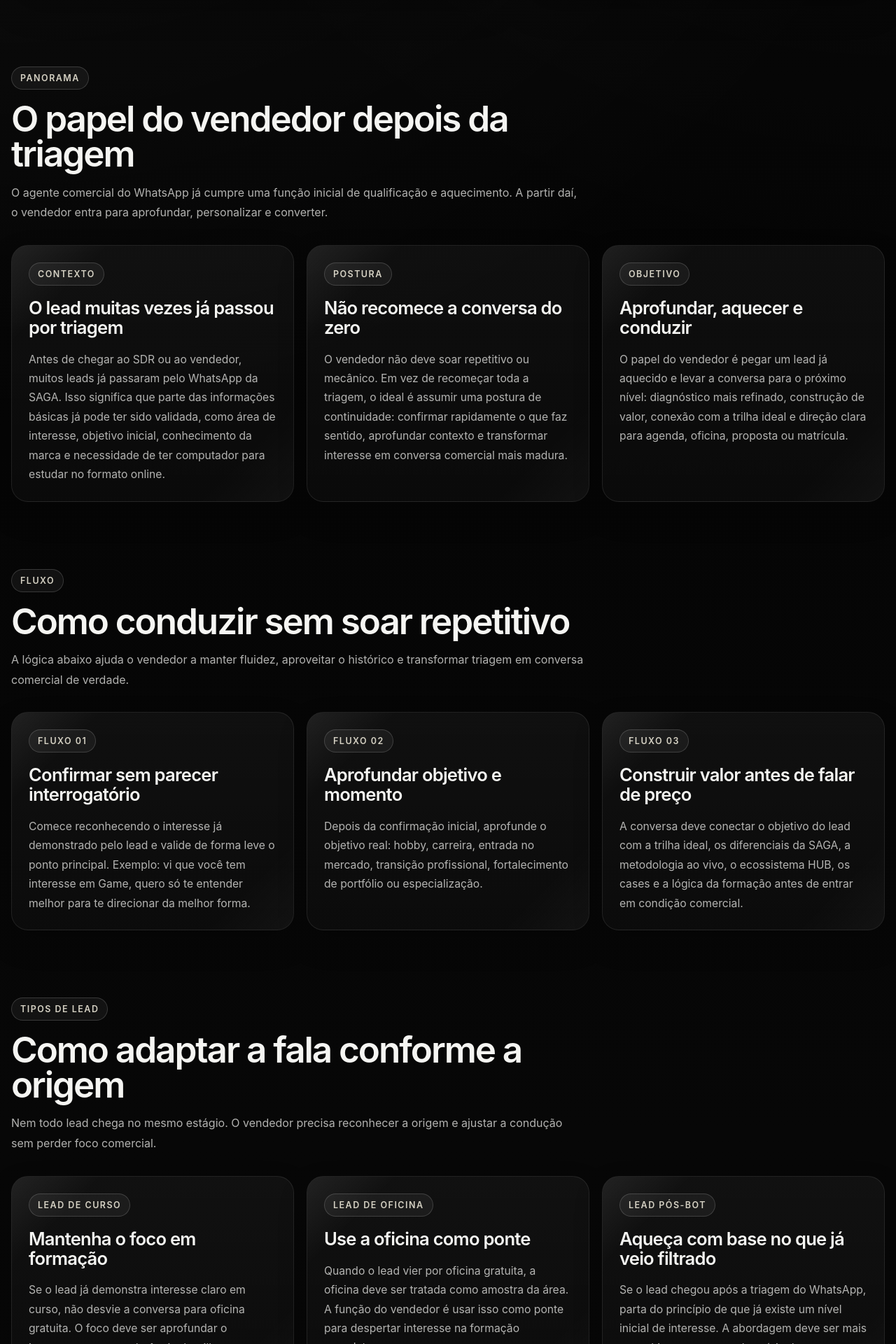
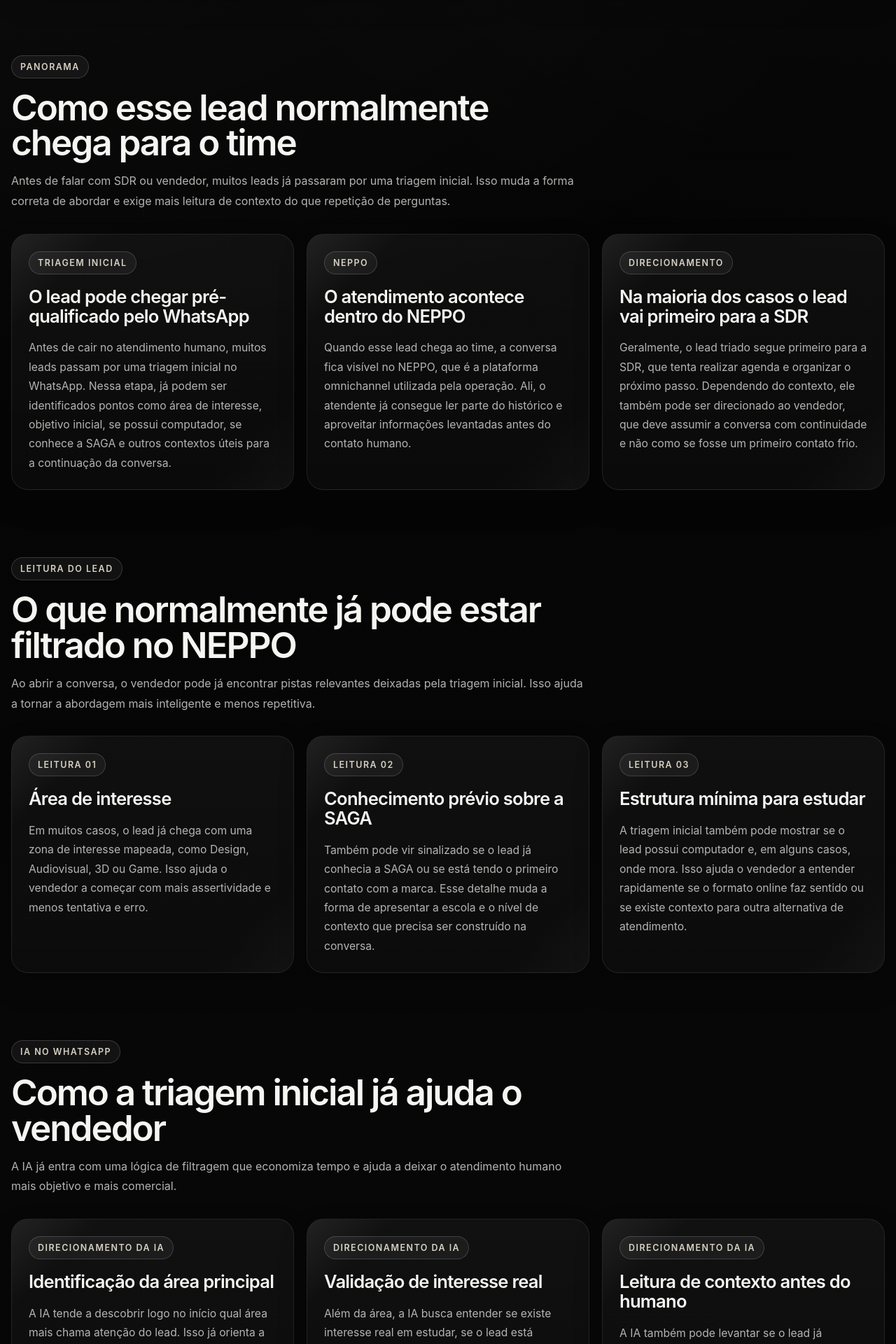
Before and after one commit to Jonatas-F/onbording_comercial, a React (Vite) app: page /abordagem-scripts in a window 1280 px wide. Shown: the part 880-2800 px from the top of the page at 70% size. Built offline with nearby package versions, Linux system fonts and the light colour scheme.

Commit message:
refactor: ajusta dicas de abordagem comercial com contexto do neppo

```diff
--- a/src/pages/AbordagemScriptsPage.jsx
+++ b/src/pages/AbordagemScriptsPage.jsx
@@ -2,55 +2,73 @@ import SectionHeading from '../components/ui/SectionHeading'
 
 const contextCards = [
   {
-    eyebrow: 'Contexto',
-    title: 'O lead muitas vezes já passou por triagem',
-    text: 'Antes de chegar ao SDR ou ao vendedor, muitos leads já passaram pelo WhatsApp da SAGA. Isso significa que parte das informações básicas já pode ter sido validada, como área de interesse, objetivo inicial, conhecimento da marca e necessidade de ter computador para estudar no formato online.',
+    eyebrow: 'Triagem inicial',
+    title: 'O lead pode chegar pré-qualificado pelo WhatsApp',
+    text: 'Antes de cair no atendimento humano, muitos leads passam por uma triagem inicial no WhatsApp. Nessa etapa, já podem ser identificados pontos como área de interesse, objetivo inicial, se possui computador, se conhece a SAGA e outros contextos úteis para a continuação da conversa.',
   },
   {
-    eyebrow: 'Postura',
-    title: 'Não recomece a conversa do zero',
-    text: 'O vendedor não deve soar repetitivo ou mecânico. Em vez de recomeçar toda a triagem, o ideal é assumir uma postura de continuidade: confirmar rapidamente o que faz sentido, aprofundar contexto e transformar interesse em conversa comercial mais madura.',
+    eyebrow: 'NEPPO',
+    title: 'O atendimento acontece dentro do NEPPO',
+    text: 'Quando esse lead chega ao time, a conversa fica visível no NEPPO, que é a plataforma omnichannel utilizada pela operação. Ali, o atendente já consegue ler parte do histórico e aproveitar informações levantadas antes do contato humano.',
   },
   {
-    eyebrow: 'Objetivo',
-    title: 'Aprofundar, aquecer e conduzir',
-    text: 'O papel do vendedor é pegar um lead já aquecido e levar a conversa para o próximo nível: diagnóstico mais refinado, construção de valor, conexão com a trilha ideal e direção clara para agenda, oficina, proposta ou matrícula.',
+    eyebrow: 'Direcionamento',
+    title: 'Na maioria dos casos o lead vai primeiro para a SDR',
+    text: 'Geralmente, o lead triado segue primeiro para a SDR, que tenta realizar agenda e organizar o próximo passo. Dependendo do contexto, ele também pode ser direcionado ao vendedor, que deve assumir a conversa com continuidade e não como se fosse um primeiro contato frio.',
   },
 ]
 
-const flowCards = [
+const neppeReadingCards = [
   {
-    eyebrow: 'Fluxo 01',
-    title: 'Confirmar sem parecer interrogatório',
-    text: 'Comece reconhecendo o interesse já demonstrado pelo lead e valide de forma leve o ponto principal. Exemplo: vi que você tem interesse em Game, quero só te entender melhor para te direcionar da melhor forma.',
+    eyebrow: 'Leitura 01',
+    title: 'Área de interesse',
+    text: 'Em muitos casos, o lead já chega com uma zona de interesse mapeada, como Design, Audiovisual, 3D ou Game. Isso ajuda o vendedor a começar com mais assertividade e menos tentativa e erro.',
   },
   {
-    eyebrow: 'Fluxo 02',
-    title: 'Aprofundar objetivo e momento',
-    text: 'Depois da confirmação inicial, aprofunde o objetivo real: hobby, carreira, entrada no mercado, transição profissional, fortalecimento de portfólio ou especialização.',
+    eyebrow: 'Leitura 02',
+    title: 'Conhecimento prévio sobre a SAGA',
+    text: 'Também pode vir sinalizado se o lead já conhecia a SAGA ou se está tendo o primeiro contato com a marca. Esse detalhe muda a forma de apresentar a escola e o nível de contexto que precisa ser construído na conversa.',
   },
   {
-    eyebrow: 'Fluxo 03',
-    title: 'Construir valor antes de falar de preço',
-    text: 'A conversa deve conectar o objetivo do lead com a trilha ideal, os diferenciais da SAGA, a metodologia ao vivo, o ecossistema HUB, os cases e a lógica da formação antes de entrar em condição comercial.',
+    eyebrow: 'Leitura 03',
+    title: 'Estrutura mínima para estudar',
+    text: 'A triagem inicial também pode mostrar se o lead possui computador e, em alguns casos, onde mora. Isso ajuda o vendedor a entender rapidamente se o formato online faz sentido ou se existe contexto para outra alternativa de atendimento.',
   },
 ]
 
-const leadTypeCards = [
+const conductionCards = [
   {
-    eyebrow: 'Lead de curso',
-    title: 'Mantenha o foco em formação',
-    text: 'Se o lead já demonstra interesse claro em curso, não desvie a conversa para oficina gratuita. O foco deve ser aprofundar o interesse, mostrar aderência da trilha e conduzir para agenda, proposta ou matrícula.',
+    eyebrow: 'Condução 01',
+    title: 'Não repita tudo o que a IA já perguntou',
+    text: 'Se a triagem já trouxe informações úteis, o vendedor deve evitar repetir tudo de forma mecânica. O ideal é validar com naturalidade e aprofundar apenas o que realmente ajuda a avançar a conversa.',
   },
   {
-    eyebrow: 'Lead de oficina',
-    title: 'Use a oficina como ponte',
-    text: 'Quando o lead vier por oficina gratuita, a oficina deve ser tratada como amostra da área. A função do vendedor é usar isso como ponte para despertar interesse na formação completa.',
+    eyebrow: 'Condução 02',
+    title: 'Continue a conversa, não reinicie',
+    text: 'A postura correta é assumir que o lead já começou uma jornada. Em vez de reiniciar a abordagem, o vendedor deve mostrar que entendeu o contexto e que agora vai ajudar a direcionar a melhor opção para aquele momento.',
   },
   {
-    eyebrow: 'Lead pós-bot',
-    title: 'Aqueça com base no que já veio filtrado',
-    text: 'Se o lead chegou após a triagem do WhatsApp, parta do princípio de que já existe um nível inicial de interesse. A abordagem deve ser mais consultiva e menos exploratória do que no primeiro contato frio.',
+    eyebrow: 'Condução 03',
+    title: 'Use o histórico para aquecer melhor',
+    text: 'Quando o histórico mostra a área de interesse, o conhecimento sobre a SAGA e a estrutura do lead, isso encurta caminho. O vendedor consegue aquecer com mais qualidade, construir valor mais rápido e reduzir ruído no atendimento.',
+  },
+]
+
+const aiDirectionCards = [
+  {
+    eyebrow: 'Direcionamento da IA',
+    title: 'Identificação da área principal',
+    text: 'A IA tende a descobrir logo no início qual área mais chama atenção do lead. Isso já orienta a continuação da conversa comercial e ajuda o vendedor a conectar melhor a trilha certa com o objetivo da pessoa.',
+  },
+  {
+    eyebrow: 'Direcionamento da IA',
+    title: 'Validação de interesse real',
+    text: 'Além da área, a IA busca entender se existe interesse real em estudar, se o lead está apenas pesquisando ou se já demonstra intenção de evoluir na jornada.',
+  },
+  {
+    eyebrow: 'Direcionamento da IA',
+    title: 'Leitura de contexto antes do humano',
+    text: 'A IA também pode levantar se o lead já conhecia a SAGA, se veio por oficina gratuita ou por curso, e se possui estrutura mínima para acompanhar as aulas. Isso ajuda o humano a entrar com mais contexto e menos atrito.',
   },
 ]
 
@@ -58,68 +76,50 @@ const scriptCards = [
   {
     eyebrow: 'Script 01',
     title: 'Abertura para lead já triado',
-    text: 'Oi! Vi que você demonstrou interesse na área de Design. Quero entender rapidinho seu momento para te direcionar da forma mais assertiva possível.',
+    text: 'Oi! Vi que você demonstrou interesse em uma das áreas da SAGA. Quero entender rapidinho melhor seu momento para te direcionar da forma mais assertiva possível.',
   },
   {
     eyebrow: 'Script 02',
-    title: 'Confirmação de objetivo',
-    text: 'Hoje você está olhando para essa área mais com foco em carreira, portfólio ou porque quer começar a aprender com mais estrutura?',
+    title: 'Aprofundamento com base no histórico',
+    text: 'Vi que você já teve um primeiro contato com a nossa triagem. Então, em vez de começar tudo do zero, quero aprofundar só o que faz mais sentido para te indicar o melhor caminho.',
   },
   {
     eyebrow: 'Script 03',
-    title: 'Aprofundamento sem repetir o bot',
-    text: 'Como você já teve um primeiro contato com a nossa triagem, eu quero aprofundar só o que faz mais sentido para te mostrar a melhor trilha e o melhor formato para o seu momento.',
+    title: 'Validação de objetivo',
+    text: 'Hoje você está olhando para essa área mais pensando em carreira, portfólio, mudança de área ou para começar a aprender com mais estrutura?',
   },
   {
     eyebrow: 'Script 04',
     title: 'Construção de valor',
-    text: 'O que faz a SAGA ser diferente é que você não entra só em um curso solto. Você entra em uma jornada com aulas ao vivo, professores com vivência de mercado, prática, comunidade, HUB e uma formação pensada para evolução real.',
+    text: 'O que faz a SAGA ser diferente é que a formação não fica só em conteúdo solto. Você entra em uma jornada com aulas ao vivo, professores com vivência de mercado, prática, comunidade, HUB e uma proposta pensada para evolução real.',
   },
   {
     eyebrow: 'Script 05',
-    title: 'Transição para proposta',
-    text: 'Pelo que você me contou, faz sentido te apresentar essa trilha porque ela conversa diretamente com o que você quer construir agora e com o nível em que você está hoje.',
+    title: 'Transição para próximo passo',
+    text: 'Pelo que você me contou, faz sentido eu te mostrar a trilha que mais conversa com seu momento e com o tipo de resultado que você quer construir agora.',
   },
   {
     eyebrow: 'Script 06',
-    title: 'Condução para próximo passo',
-    text: 'Posso seguir te mostrando a melhor opção dentro dessa área e te explicar como funciona a estrutura da formação para o seu caso?',
-  },
-]
-
-const objectionCards = [
-  {
-    eyebrow: 'Objeção',
-    title: '“Ainda estou só pesquisando”',
-    text: 'Sem problema. O ideal aqui é justamente te dar clareza para você entender o que faz mais sentido para o seu momento, sem te empurrar nada. A ideia é te ajudar a avaliar com mais segurança.',
-  },
-  {
-    eyebrow: 'Objeção',
-    title: '“Quero entender melhor a área primeiro”',
-    text: 'Perfeito. Nesse caso, eu posso te mostrar como essa trilha funciona, o que você aprende, qual tipo de projeto desenvolve e como ela se conecta com mercado e portfólio.',
-  },
-  {
-    eyebrow: 'Objeção',
-    title: '“Vi a oficina gratuita”',
-    text: 'Ótimo ponto. A oficina funciona como uma amostra prática da área, mas a formação completa acontece dentro da trilha. O mais importante é entender se essa área realmente conversa com o que você quer construir.',
+    title: 'Encaminhamento natural',
+    text: 'Com esse contexto, consigo te direcionar melhor e seguir com você no próximo passo, seja agenda, oficina, proposta ou avanço para matrícula.',
   },
 ]
 
 const sellerGuidelines = [
   {
     eyebrow: 'Diretriz',
-    title: 'Soe humano, não robotizado',
-    text: 'Como o lead já pode ter passado por uma etapa automatizada, o vendedor precisa compensar isso com naturalidade, personalização e leitura fina do contexto.',
+    title: 'Soe humano e contextual',
+    text: 'Como o lead pode já ter falado com a IA, a etapa humana precisa ser mais natural, personalizada e segura. O valor do vendedor está justamente em aprofundar, interpretar e conduzir com mais sensibilidade.',
   },
   {
     eyebrow: 'Diretriz',
-    title: 'Evite repetir perguntas já respondidas',
-    text: 'Se a informação já vier no histórico, use isso a seu favor. Repetir tudo de forma mecânica reduz fluidez e pode enfraquecer a experiência do lead.',
+    title: 'Leia o que já veio no NEPPO',
+    text: 'Antes de responder, vale sempre observar o histórico e os sinais que já vieram filtrados. Isso evita retrabalho e melhora a experiência do lead.',
   },
   {
     eyebrow: 'Diretriz',
-    title: 'Conduza com direção clara',
-    text: 'Toda conversa deve terminar com um próximo passo bem definido: agenda, oficina, retorno com responsável, proposta, matrícula ou continuidade do atendimento comercial.',
+    title: 'Conclua sempre com um próximo passo claro',
+    text: 'Toda boa abordagem precisa terminar com direção: agenda, oficina, retorno com responsável, proposta, matrícula ou continuidade do atendimento comercial.',
   },
 ]
 
@@ -129,27 +129,20 @@ export default function AbordagemScriptsPage() {
       <section className="hero-block">
         <div className="hero-block__content">
           <span className="hero-block__eyebrow">Abordagem e scripts</span>
-          <h1 className="hero-block__title">Como vender depois da triagem do WhatsApp</h1>
+          <h1 className="hero-block__title">Dicas de abordagem comercial</h1>
           <p className="hero-block__description">
-            Esta página foi pensada para o vendedor que recebe leads já
-            impactados pela triagem inicial do WhatsApp. O foco aqui não é
-            refazer o trabalho do bot, e sim aprofundar contexto, construir
-            valor e conduzir o lead com mais naturalidade até o próximo passo
-            comercial.
+            Esta página ajuda o vendedor a entender como conduzir um lead que já
+            passou por uma triagem inicial no WhatsApp e chegou ao atendimento
+            humano dentro do NEPPO. O foco aqui é aproveitar o histórico,
+            entender melhor o contexto e transformar interesse em conversa
+            comercial mais assertiva.
           </p>
 
           <div className="hero-block__actions">
-            <a
-              href="#scripts"
-              className="button button--primary"
-            >
+            <a href="#scripts" className="button button--primary">
               Ver scripts
             </a>
-
-            <a
-              href="#diretrizes"
-              className="button button--ghost"
-            >
+            <a href="#diretrizes" className="button button--ghost">
               Ver diretrizes
             </a>
           </div>
@@ -157,7 +150,7 @@ export default function AbordagemScriptsPage() {
 
         <div className="hero-block__media">
           <div className="media-placeholder media-placeholder--large">
-            <span>Lead triado, aquecimento e condução consultiva</span>
+            <span>Triagem no WhatsApp, NEPPO e condução comercial</span>
           </div>
         </div>
       </section>
@@ -165,16 +158,13 @@ export default function AbordagemScriptsPage() {
       <section className="content-section">
         <SectionHeading
           eyebrow="Panorama"
-          title="O papel do vendedor depois da triagem"
-          description="O agente comercial do WhatsApp já cumpre uma função inicial de qualificação e aquecimento. A partir daí, o vendedor entra para aprofundar, personalizar e converter."
+          title="Como esse lead normalmente chega para o time"
+          description="Antes de falar com SDR ou vendedor, muitos leads já passaram por uma triagem inicial. Isso muda a forma correta de abordar e exige mais leitura de contexto do que repetição de perguntas."
         />
 
         <div className="module-grid module-grid--three">
           {contextCards.map((item) => (
-            <article
-              key={item.title}
-              className="module-card"
-            >
+            <article key={item.title} className="module-card">
               <span className="module-card__eyebrow">{item.eyebrow}</span>
               <h3 className="module-card__title">{item.title}</h3>
               <p className="module-card__text">{item.text}</p>
@@ -185,17 +175,14 @@ export default function AbordagemScriptsPage() {
 
       <section className="content-section">
         <SectionHeading
-          eyebrow="Fluxo"
-          title="Como conduzir sem soar repetitivo"
-          description="A lógica abaixo ajuda o vendedor a manter fluidez, aproveitar o histórico e transformar triagem em conversa comercial de verdade."
+          eyebrow="Leitura do lead"
+          title="O que normalmente já pode estar filtrado no NEPPO"
+          description="Ao abrir a conversa, o vendedor pode já encontrar pistas relevantes deixadas pela triagem inicial. Isso ajuda a tornar a abordagem mais inteligente e menos repetitiva."
         />
 
         <div className="module-grid module-grid--three">
-          {flowCards.map((item) => (
-            <article
-              key={item.title}
-              className="module-card"
-            >
+          {neppeReadingCards.map((item) => (
+            <article key={item.title} className="module-card">
               <span className="module-card__eyebrow">{item.eyebrow}</span>
               <h3 className="module-card__title">{item.title}</h3>
               <p className="module-card__text">{item.text}</p>
@@ -206,41 +193,14 @@ export default function AbordagemScriptsPage() {
 
       <section className="content-section">
         <SectionHeading
-          eyebrow="Tipos de lead"
-          title="Como adaptar a fala conforme a origem"
-          description="Nem todo lead chega no mesmo estágio. O vendedor precisa reconhecer a origem e ajustar a condução sem perder foco comercial."
+          eyebrow="IA no WhatsApp"
+          title="Como a triagem inicial já ajuda o vendedor"
+          description="A IA já entra com uma lógica de filtragem que economiza tempo e ajuda a deixar o atendimento humano mais objetivo e mais comercial."
         />
 
         <div className="module-grid module-grid--three">
-          {leadTypeCards.map((item) => (
-            <article
-              key={item.title}
-              className="module-card"
-            >
-              <span className="module-card__eyebrow">{item.eyebrow}</span>
-              <h3 className="module-card__title">{item.title}</h3>
-              <p className="module-card__text">{item.text}</p>
-            </article>
-          ))}
-        </div>
-      </section>
-
-      <section
-        id="scripts"
-        className="content-section"
-      >
-        <SectionHeading
-          eyebrow="Scripts"
-          title="Exemplos de fala para leads já aquecidos"
-          description="Esses exemplos servem como base para conversas naturais. A ideia não é decorar, e sim entender a lógica da condução."
-        />
-
-        <div className="module-grid module-grid--three">
-          {scriptCards.map((item) => (
-            <article
-              key={item.title}
-              className="module-card"
-            >
+          {aiDirectionCards.map((item) => (
+            <article key={item.title} className="module-card">
               <span className="module-card__eyebrow">{item.eyebrow}</span>
               <h3 className="module-card__title">{item.title}</h3>
               <p className="module-card__text">{item.text}</p>
@@ -251,17 +211,14 @@ export default function AbordagemScriptsPage() {
 
       <section className="content-section">
         <SectionHeading
-          eyebrow="Objeções"
-          title="Respostas curtas para situações comuns"
-          description="Como muitos leads chegam ainda em fase de avaliação, o vendedor precisa responder de forma leve, segura e sem pressionar demais."
+          eyebrow="Condução"
+          title="Como continuar a conversa sem parecer repetitivo"
+          description="O vendedor deve assumir que a jornada do lead já começou. O objetivo agora é aprofundar, aquecer e conduzir para o próximo passo comercial."
         />
 
         <div className="module-grid module-grid--three">
-          {objectionCards.map((item) => (
-            <article
-              key={item.title}
-              className="module-card"
-            >
+          {conductionCards.map((item) => (
+            <article key={item.title} className="module-card">
               <span className="module-card__eyebrow">{item.eyebrow}</span>
               <h3 className="module-card__title">{item.title}</h3>
               <p className="module-card__text">{item.text}</p>
@@ -270,22 +227,34 @@ export default function AbordagemScriptsPage() {
         </div>
       </section>
 
-      <section
-        id="diretrizes"
-        className="content-section"
-      >
+      <section id="scripts" className="content-section">
+        <SectionHeading
+          eyebrow="Scripts"
+          title="Exemplos de fala para leads já pré-triados"
+          description="Esses exemplos servem como apoio para o vendedor construir uma fala mais natural, humana e contextual."
+        />
+
+        <div className="module-grid module-grid--three">
+          {scriptCards.map((item) => (
+            <article key={item.title} className="module-card">
+              <span className="module-card__eyebrow">{item.eyebrow}</span>
+              <h3 className="module-card__title">{item.title}</h3>
+              <p className="module-card__text">{item.text}</p>
+            </article>
+          ))}
+        </div>
+      </section>
+
+      <section id="diretrizes" className="content-section">
         <SectionHeading
           eyebrow="Diretrizes"
-          title="Boas práticas para o vendedor humano"
-          description="A etapa humana precisa ser mais consultiva, mais contextual e mais convincente do que a etapa automatizada."
+          title="Boas práticas para o atendimento humano"
+          description="O valor do atendimento humano está em interpretar melhor o contexto, construir segurança e conduzir com clareza."
         />
 
         <div className="module-grid module-grid--three">
           {sellerGuidelines.map((item) => (
-            <article
-              key={item.title}
-              className="module-card"
-            >
+            <article key={item.title} className="module-card">
               <span className="module-card__eyebrow">{item.eyebrow}</span>
               <h3 className="module-card__title">{item.title}</h3>
               <p className="module-card__text">{item.text}</p>
```
